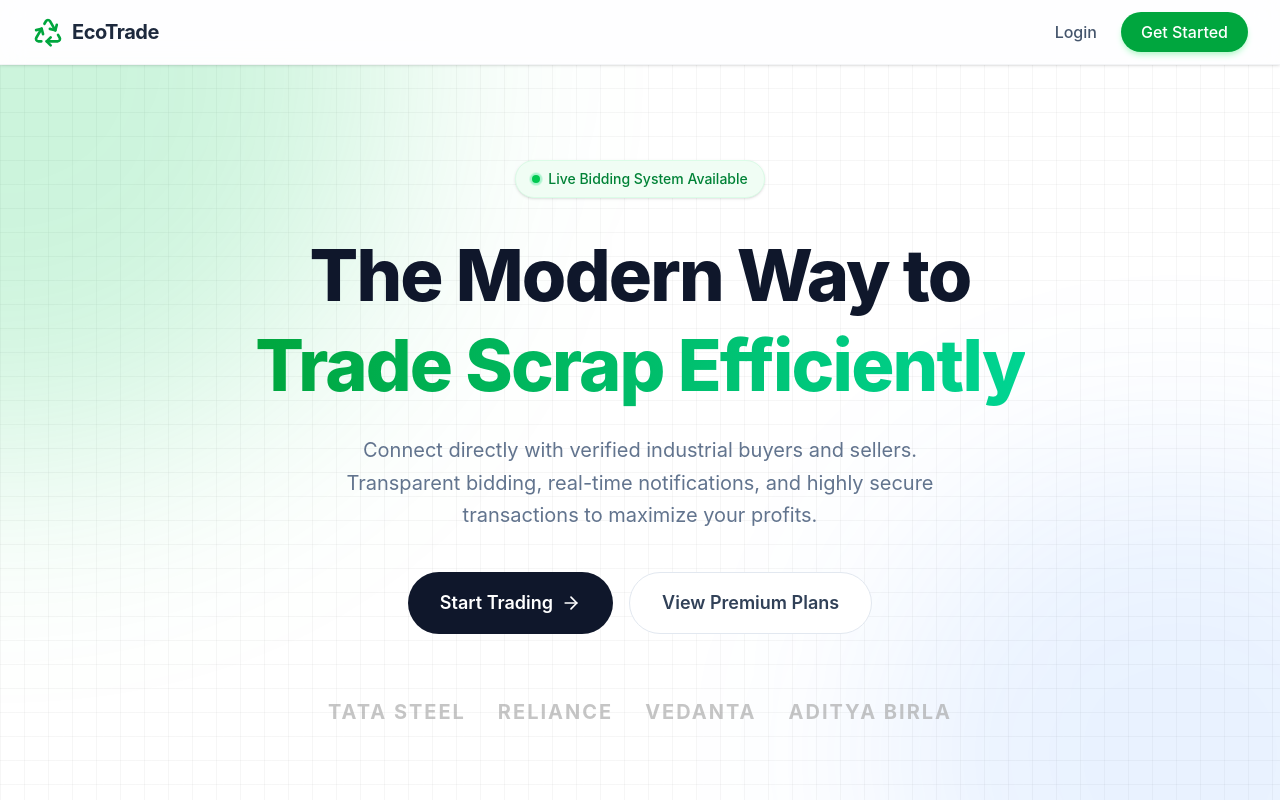
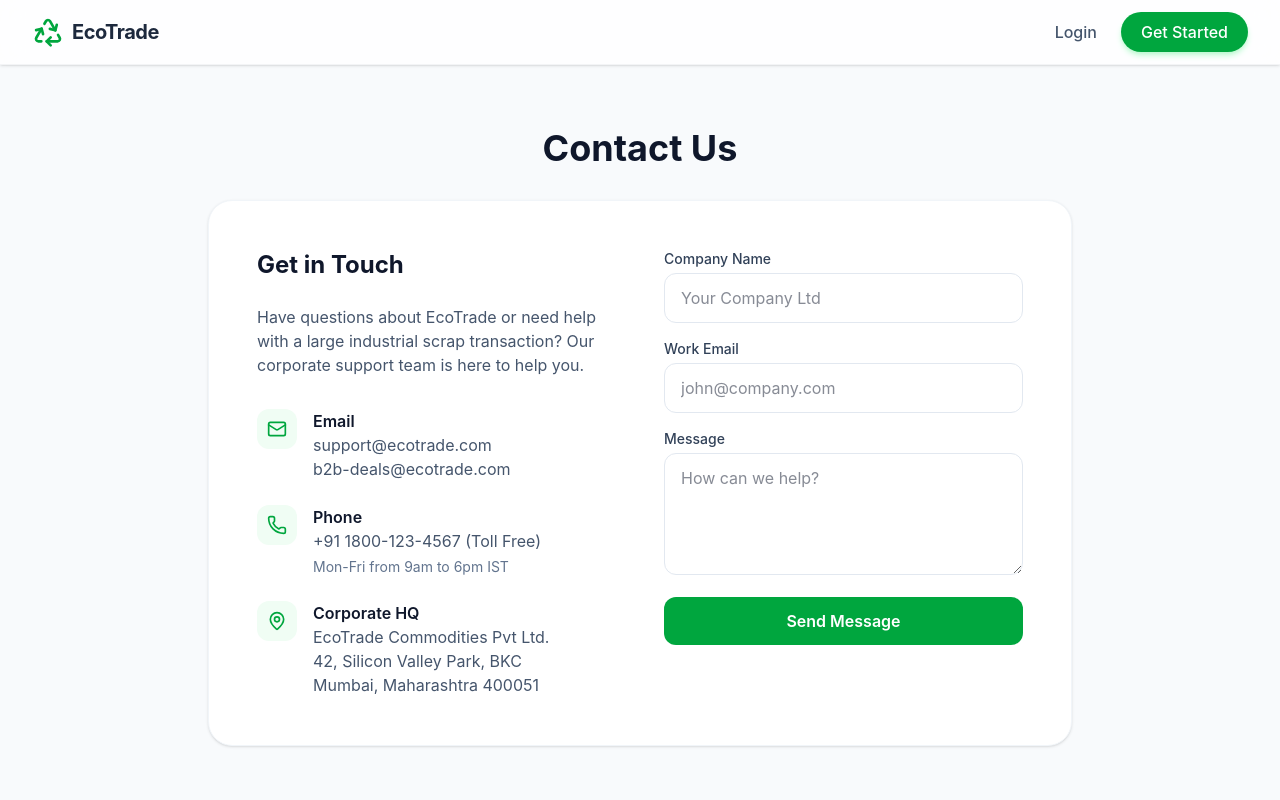
Before and after one commit to Sachinbhanu7/ecotrade, a React (Vite) app in the folder frontend/: page /contact in a window 1280 px wide. Before the commit this address led to /. Shown: the top 800 px of the page. Built offline with nearby package versions, Linux system fonts and the light colour scheme.

Commit message:
Rename to EcoTrade across Privacy and Terms, fix Contact page block

```diff
--- a/frontend/src/App.jsx
+++ b/frontend/src/App.jsx
@@ -7,6 +7,7 @@ import SellerDashboard from './pages/SellerDashboard';
 import Premium from './pages/Premium';
 import Terms from './pages/Terms';
 import Privacy from './pages/Privacy';
+import Contact from './pages/Contact';
 import Navbar from './components/Navbar';
 import { Footer } from './components/Footer';
 import useStore from './store/useStore';
@@ -25,7 +26,7 @@ function App() {
 
           <Route path="/terms" element={<Terms />} />
           <Route path="/privacy" element={<Privacy />} />
-          <Route path="/contact" element={<Navigate to="/" />} />
+          <Route path="/contact" element={<Contact />} />
 
           {/* Protected Routes */}
           <Route path="/dashboard/buyer" element={user ? <BuyerDashboard /> : <Navigate to="/login" />} />
--- /dev/null
+++ b/frontend/src/pages/Contact.jsx
@@ -0,0 +1,78 @@
+import { Mail, Phone, MapPin } from 'lucide-react';
+
+const Contact = () => {
+  return (
+    <div className="max-w-4xl mx-auto px-4 py-16">
+      <h1 className="text-4xl font-bold mb-8 text-slate-900 text-center">Contact Us</h1>
+
+      <div className="bg-white rounded-3xl shadow-sm border border-slate-100 p-8 md:p-12">
+        <div className="grid md:grid-cols-2 gap-12">
+
+          <div>
+            <h2 className="text-2xl font-bold text-slate-900 mb-6">Get in Touch</h2>
+            <p className="text-slate-600 mb-8">
+              Have questions about EcoTrade or need help with a large industrial scrap transaction? Our corporate support team is here to help you.
+            </p>
+
+            <div className="space-y-6">
+              <div className="flex items-start">
+                <div className="w-10 h-10 bg-green-50 rounded-xl flex items-center justify-center mr-4 flex-shrink-0">
+                  <Mail className="w-5 h-5 text-green-600" />
+                </div>
+                <div>
+                  <h3 className="font-semibold text-slate-900">Email</h3>
+                  <p className="text-slate-600">support@ecotrade.com</p>
+                  <p className="text-slate-600">b2b-deals@ecotrade.com</p>
+                </div>
+              </div>
+
+              <div className="flex items-start">
+                <div className="w-10 h-10 bg-green-50 rounded-xl flex items-center justify-center mr-4 flex-shrink-0">
+                  <Phone className="w-5 h-5 text-green-600" />
+                </div>
+                <div>
+                  <h3 className="font-semibold text-slate-900">Phone</h3>
+                  <p className="text-slate-600">+91 1800-123-4567 (Toll Free)</p>
+                  <p className="text-sm text-slate-500 mt-1">Mon-Fri from 9am to 6pm IST</p>
+                </div>
+              </div>
+
+              <div className="flex items-start">
+                <div className="w-10 h-10 bg-green-50 rounded-xl flex items-center justify-center mr-4 flex-shrink-0">
+                  <MapPin className="w-5 h-5 text-green-600" />
+                </div>
+                <div>
+                  <h3 className="font-semibold text-slate-900">Corporate HQ</h3>
+                  <p className="text-slate-600">EcoTrade Commodities Pvt Ltd.<br/>42, Silicon Valley Park, BKC<br/>Mumbai, Maharashtra 400051</p>
+                </div>
+              </div>
+            </div>
+          </div>
+
+          <div>
+            <form className="space-y-4" onSubmit={(e) => { e.preventDefault(); alert('We have received your message. Our team will contact you shortly!'); }}>
+              <div>
+                <label className="block text-sm font-medium text-slate-700 mb-1">Company Name</label>
+                <input type="text" required className="w-full px-4 py-3 rounded-xl border border-slate-200 focus:ring-2 focus:ring-green-500 outline-none" placeholder="Your Company Ltd" />
+              </div>
+              <div>
+                <label className="block text-sm font-medium text-slate-700 mb-1">Work Email</label>
+                <input type="email" required className="w-full px-4 py-3 rounded-xl border border-slate-200 focus:ring-2 focus:ring-green-500 outline-none" placeholder="john@company.com" />
+              </div>
+              <div>
+                <label className="block text-sm font-medium text-slate-700 mb-1">Message</label>
+                <textarea required rows="4" className="w-full px-4 py-3 rounded-xl border border-slate-200 focus:ring-2 focus:ring-green-500 outline-none" placeholder="How can we help?"></textarea>
+              </div>
+              <button type="submit" className="w-full bg-green-600 text-white font-semibold py-3 rounded-xl hover:bg-green-700 transition-colors">
+                Send Message
+              </button>
+            </form>
+          </div>
+
+        </div>
+      </div>
+    </div>
+  );
+};
+
+export default Contact;
--- a/frontend/src/pages/Privacy.jsx
+++ b/frontend/src/pages/Privacy.jsx
@@ -4,11 +4,11 @@ const Privacy = () => (
     <div className="prose prose-slate bg-white p-8 rounded-3xl shadow-sm border border-slate-100">
       <p className="lead">Last updated: April 3, 2026</p>
       <h3>Data Security</h3>
-      <p>Your B2B transactions, KYC documents, and bidding history are strictly encrypted. ScrapChain does not sell your corporate data to third parties.</p>
+      <p>Your B2B transactions, KYC documents, and bidding history are strictly encrypted. EcoTrade does not sell your corporate data to third parties.</p>
       <h3>Cookies</h3>
       <p>We use essential cookies to maintain your login session across the application.</p>
       <h3>Contact</h3>
-      <p>For privacy queries, reach out to privacy@scrapchaintech.com</p>
+      <p>For privacy queries, reach out to privacy@ecotrade.com</p>
     </div>
   </div>
 );
--- a/frontend/src/pages/Terms.jsx
+++ b/frontend/src/pages/Terms.jsx
@@ -4,9 +4,9 @@ const Terms = () => (
     <div className="prose prose-slate bg-white p-8 rounded-3xl shadow-sm border border-slate-100">
       <p className="lead">Last updated: April 3, 2026</p>
       <h3>1. Acceptance of Terms</h3>
-      <p>By accessing ScrapChain, you agree to these terms. Only verified industrial entities are permitted to trade.</p>
+      <p>By accessing EcoTrade, you agree to these terms. Only verified industrial entities are permitted to trade.</p>
       <h3>2. Trading & Bidding Rules</h3>
-      <p>All bids placed are binding. Sellers reserve the right to accept or reject any bid at their sole discretion. ScrapChain is not liable for transport logistics unless specifically negotiated.</p>
+      <p>All bids placed are binding. Sellers reserve the right to accept or reject any bid at their sole discretion. EcoTrade is not liable for transport logistics unless specifically negotiated.</p>
       <h3>3. Premium Subscriptions</h3>
       <p>Premium plans are billed monthly. No refunds are provided for partial months.</p>
     </div>
```
